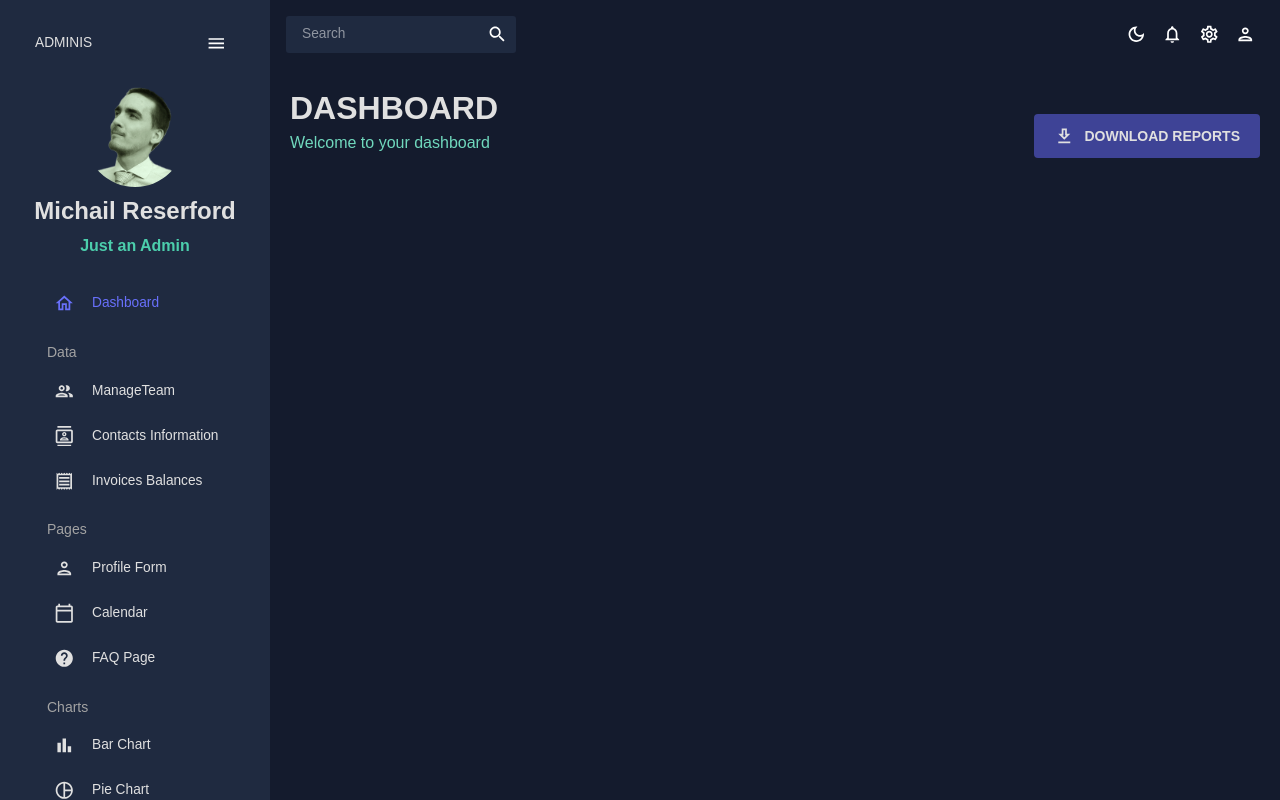
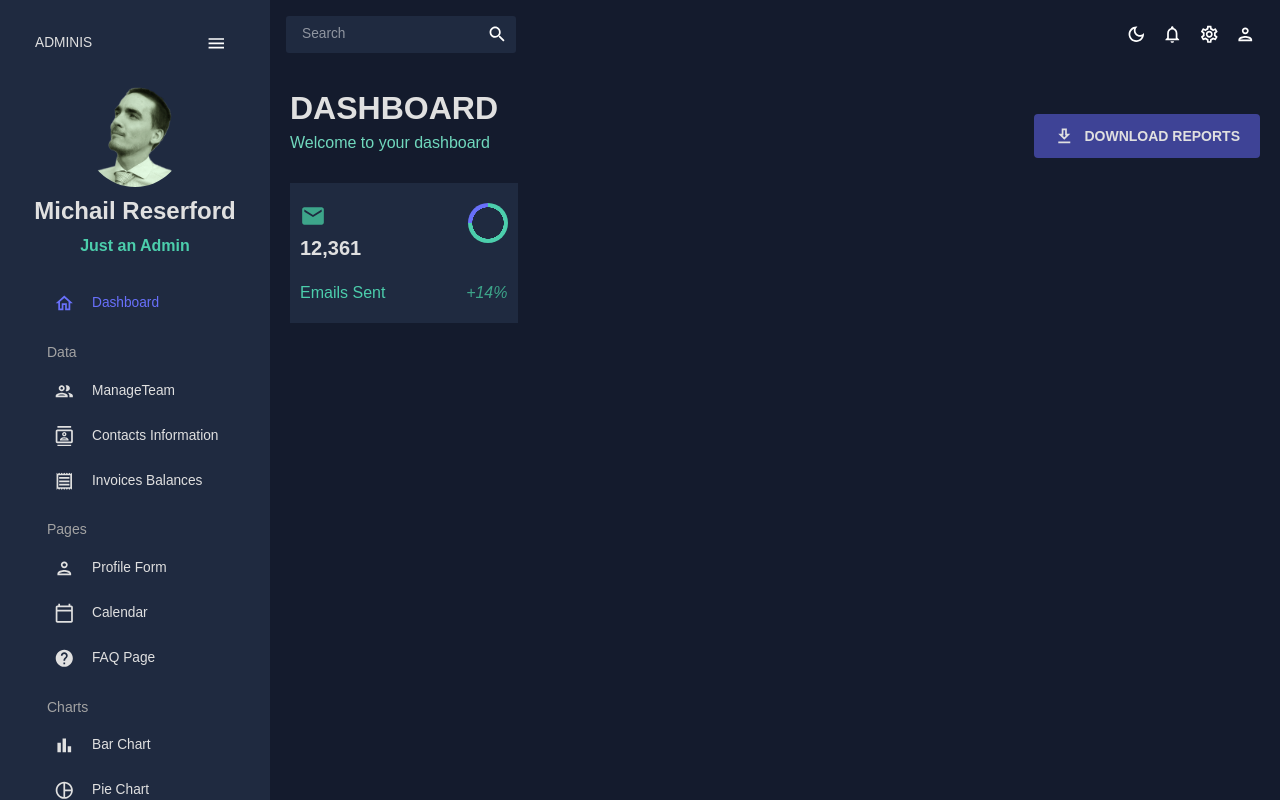
Before and after one commit to Gismanus/react-admin, a React (Create React App) app: page / in a window 1280 px wide. Built offline with nearby package versions, Linux system fonts and the light colour scheme.

Commit message:
[StatBox] - fixed

```diff
--- a/src/components/StatBox.jsx
+++ b/src/components/StatBox.jsx
@@ -7,7 +7,8 @@ const StatBox = ({ title, subtitle, icon, progress, increase }) => {
   const colors = tokens(theme.palette.mode);
 
   return (
-    <Box width="100%" m="0px">
+    <Box width="100%" m="20px 10px">
+      <Box display="flex" justifyContent="space-between" flexDirection="column" height="100%">
         <Box display="flex" justifyContent="space-between">
             <Box>
               {icon}
@@ -21,6 +22,7 @@ const StatBox = ({ title, subtitle, icon, progress, increase }) => {
             </Box>
             <Box>
                 <ProgressCircle progress={progress} />
+            </Box>
         </Box>
         <Box display="flex" justifyContent="space-between">
         <Typography
--- a/src/scenes/dashboard/index.jsx
+++ b/src/scenes/dashboard/index.jsx
@@ -31,7 +31,26 @@ const Dashboard = () => {
         </Button>
       </Box>
       {/* GRID OF CHARTS */}
-      <Box>
+      <Box display="grid"
+      gridTemplateColumns = "repeat(12, 1fr)"
+      gridAutoRows="140px"
+      gap="20px"
+      >
+        {/* ROW 1 */}
+        <Box
+        gridColumn="span 3" backgroundColor={colors.primary[400]} display="flex" align-items="center" justifyContent="center"
+        >
+          <StatBox
+          title="12,361"
+          subtitle="Emails Sent"
+          progress='0.75'
+          increase="+14%"
+          icon={
+            <EmailIcon sx={{color: colors.greenAccent[600], fontSize: "26px"}} />
+          } />
+
+
+        </Box>
 
       </Box>
     </Box>
```
Lines whose indentation alone changed are shown as unchanged.
